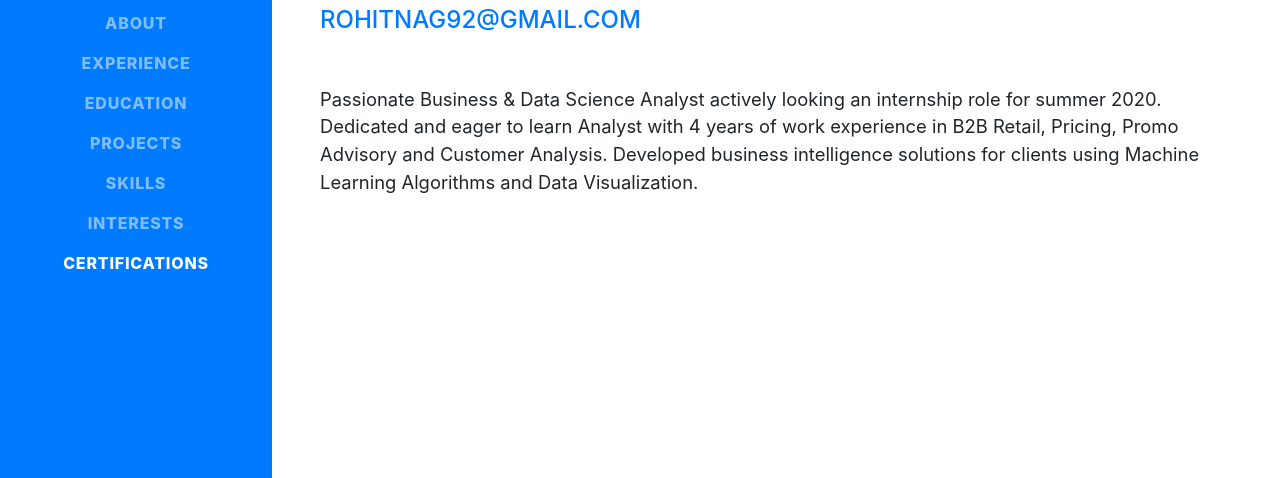
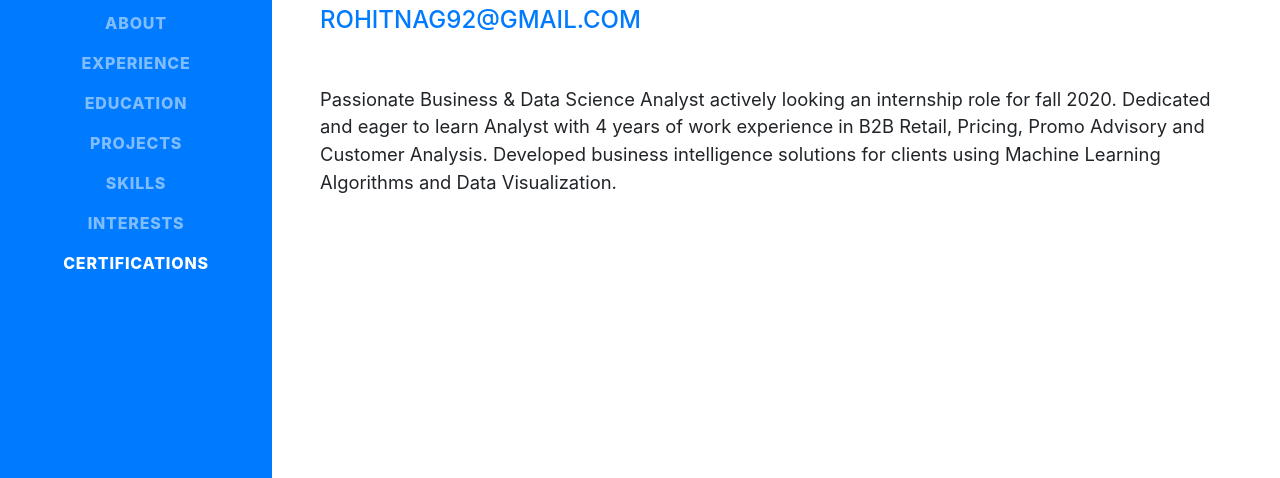
Before and after one commit to rohitnagpal92/portfolio, a website with bundled scripts: page index.html in a window 1280 px wide. Shown: the part 319-797 px from the top of the page. Built offline with nearby package versions, Linux system fonts and the light colour scheme; a web font is replaced by a local one.

Commit message:
Update index.html

```diff
--- a/index.html
+++ b/index.html
@@ -72,7 +72,7 @@
         <div class="subheading mb-5">510-518-7134 | 25200 Carlos Bee Blvd Apt #268 Hayward, CA, 94542 |
           <a href="mailto:name@email.com">rohitnag92@gmail.com</a>
         </div>
-        <p class="lead mb-5">Passionate Business & Data Science Analyst actively looking an internship role for summer 2020. Dedicated and eager to learn Analyst with 4 years of work experience in B2B Retail, Pricing, Promo Advisory and Customer Analysis. Developed business intelligence solutions for clients using Machine Learning Algorithms and Data Visualization.</p>
+        <p class="lead mb-5">Passionate Business & Data Science Analyst actively looking an internship role for fall 2020. Dedicated and eager to learn Analyst with 4 years of work experience in B2B Retail, Pricing, Promo Advisory and Customer Analysis. Developed business intelligence solutions for clients using Machine Learning Algorithms and Data Visualization.</p>
        <!-- <div class="social-icons">
           <a href="#">
             <i class="fab fa-linkedin-in"></i>
```
